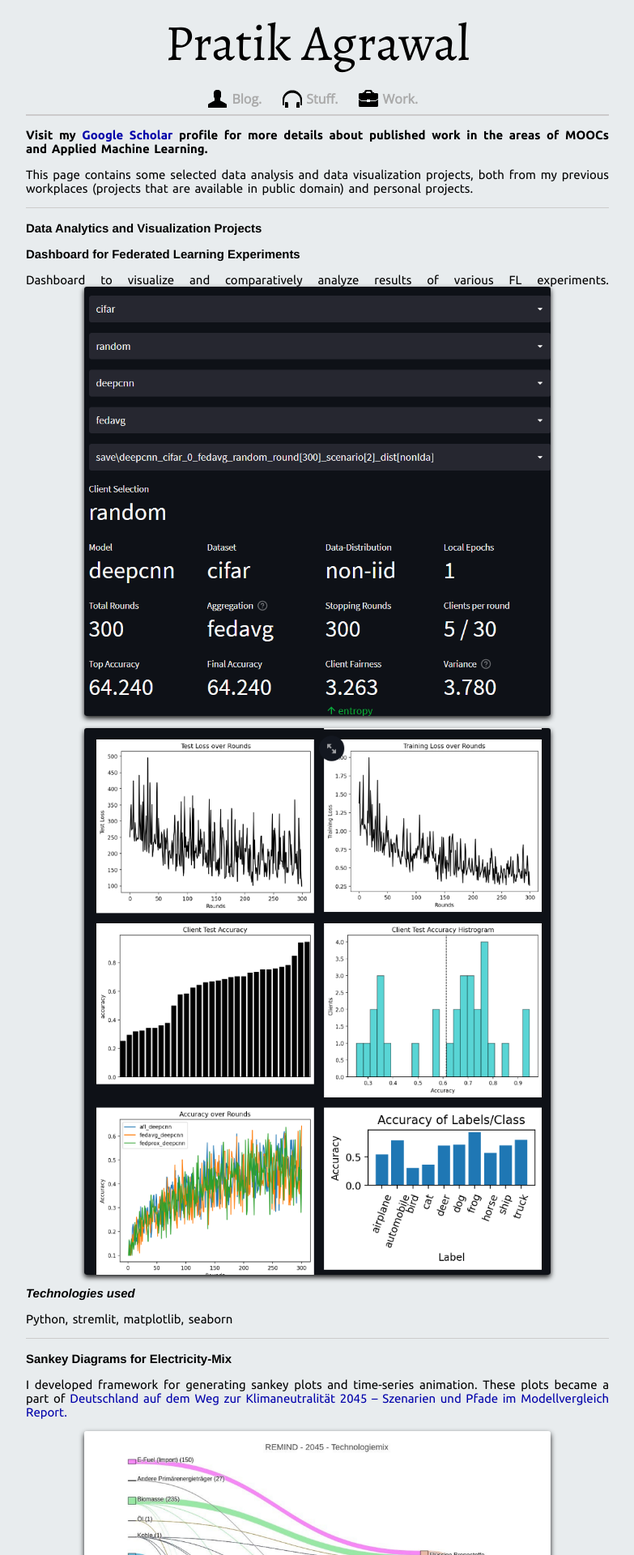
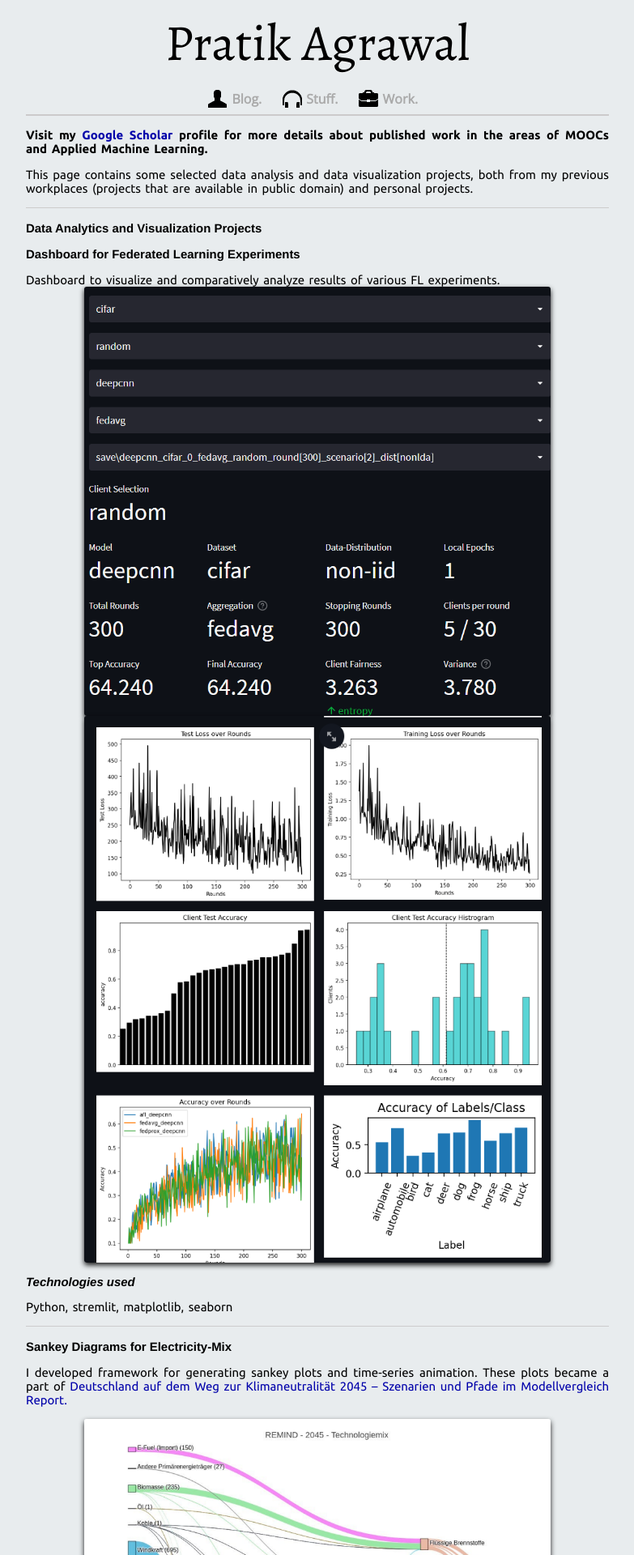
Before and after one commit to pratik98/pratik98.github.com, a Jekyll site: the page built from portfolio.md, in a window 1280 px wide. Shown: the top 1920 px of the page at 81% size, without its empty margins (248-1031 px from the left). Built offline with Jekyll 4.4.1, drawn with Linux system fonts in a browser that asks for light colours; nearby versions of some CDN libraries.

Commit message:
minor fix

```diff
--- a/portfolio.md
+++ b/portfolio.md
@@ -16,8 +13,9 @@
 
 ## Dashboard for Federated Learning Experiments ##
 Dashboard to visualize and comparatively analyze results of various FL experiments.
+<br />
 ![stm1](images/portfolio/streamlit_1.png)
-
+<br />
 ![streamlit](images/portfolio/streamlit_2.png)
 
 ### _Technologies used_ ###
```
Also changed, not shown: other parts of portfolio.md (+0 -3 lines).
